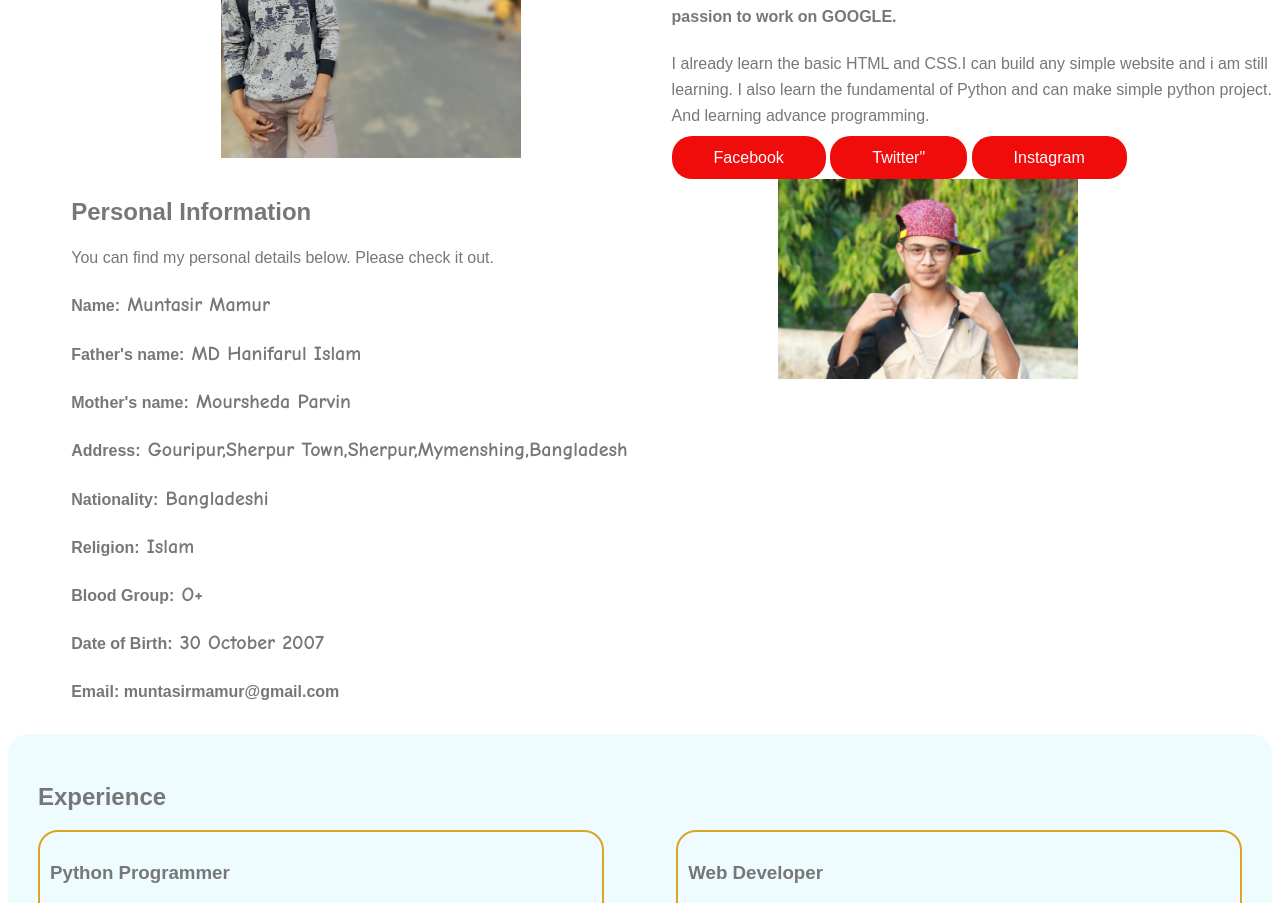
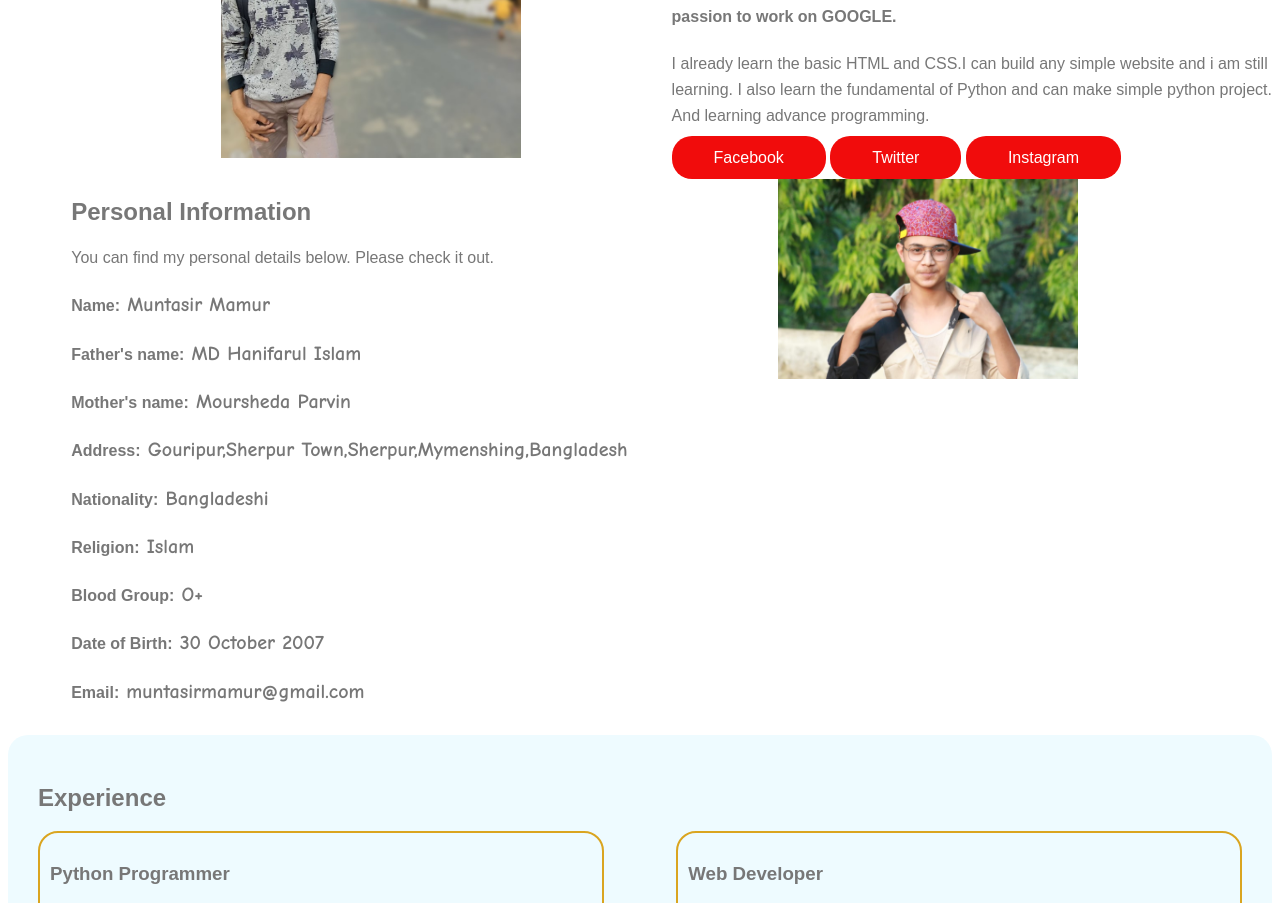
Before and after one commit to muntasirmamur/Portfolio1, a plain HTML site: page index.html in a window 1280 px wide. Shown: the part 500-1403 px from the top of the page. Drawn offline with Linux system fonts and the light colour scheme.

Commit message:
Update index.html

```diff
--- a/index.html
+++ b/index.html
@@ -27,7 +27,7 @@
                 <h4>As am a student , i have to do something for my country.I want to be a web developer.I wanna do somethinfg for my motherland.My dream university is Bangladesh University of Engineering and Technology and have a great passion to work on GOOGLE.</h4>
                 <p> I already learn the basic HTML and CSS.I can build any simple website and i am still learning. I also learn the fundamental of Python and can make simple python project. And learning advance programming.</p>
                 <a class="primary-btn" href="https://www.facebook.com/muntasir.mamur2"> Facebook</a>
-                <a class="primary-btn" href="https://www.twitter.com/MamurMuntasir"> Twitter"</a>
+                <a class="primary-btn" href="https://www.twitter.com/MamurMuntasir"> Twitter</a>
                 <a class="primary-btn" href="https://www.instagram.com/__muntasir_mamur_/">Instagram</a>
 
             </div>
@@ -44,7 +44,7 @@
                 <h4>Religion:<span class="small">  Islam</span></h4>
                 <h4>Blood Group:<span class="small"> O+</span></h4>
                 <h4>Date of Birth:<span class="small"> 30 October 2007</span></h4>
-                <h4>Email: muntasirmamur@gmail.com</h4>
+                <h4>Email:<span class="small"> muntasirmamur@gmail.com</span></h4>
 
             </div>
             <div class="half-width">
```
